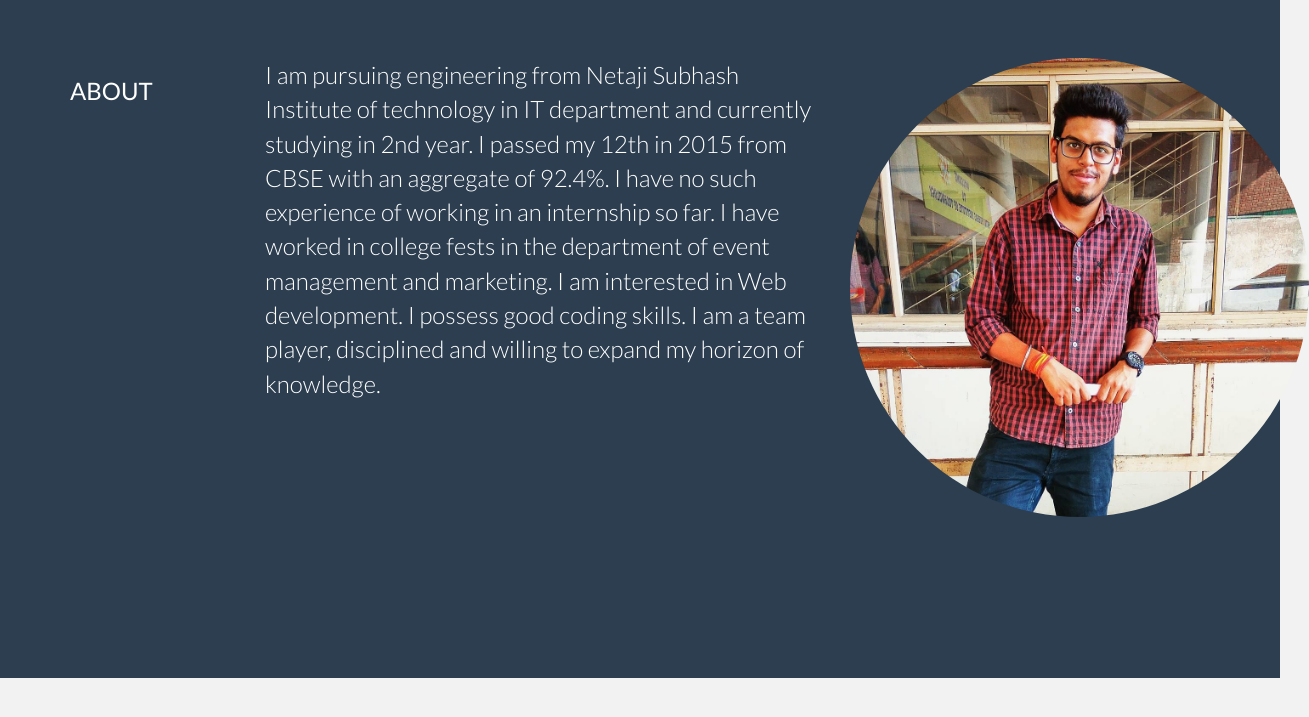
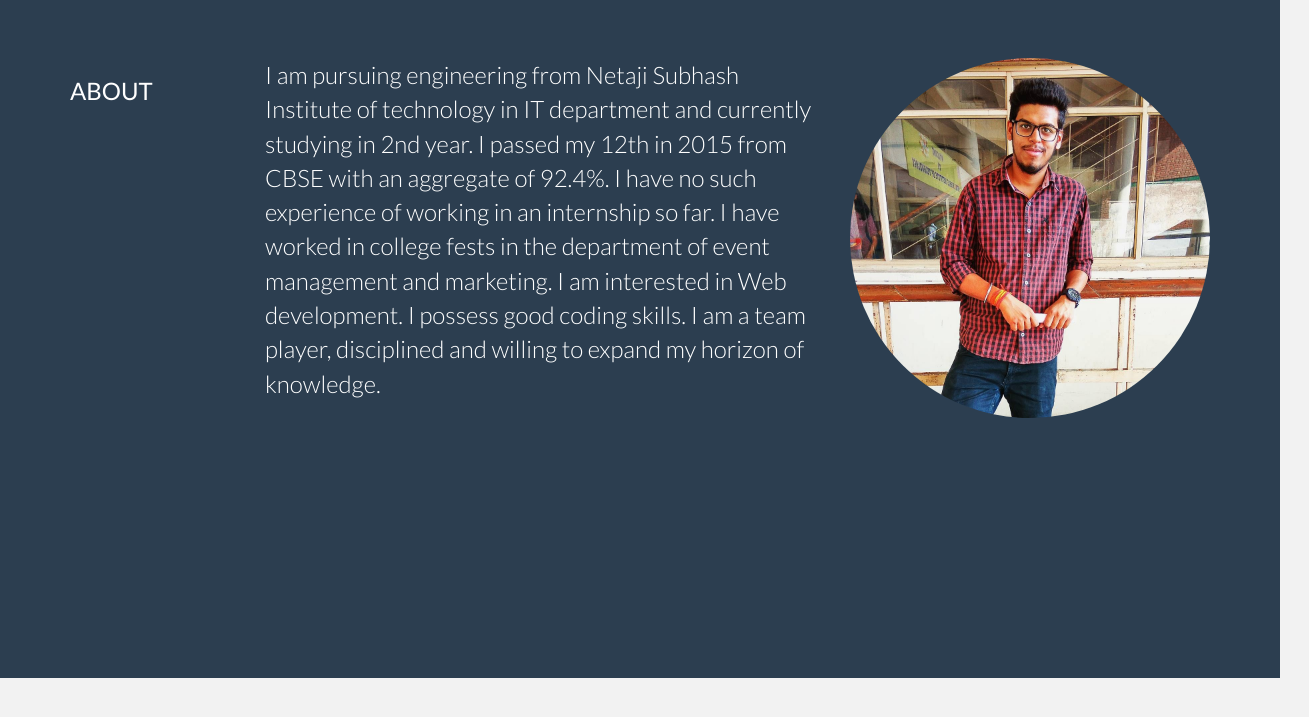
Before and after one commit to varunsahil10/varunsahil10.github.io, a plain HTML site: page index.html in a window 1280 px wide. Shown: the part 682-1399 px from the top of the page, 1309 px wide, since content can reach past the window. Drawn offline with nearby package versions, Linux system fonts and the light colour scheme.

Commit message:
Update index.html

```diff
--- a/index.html
+++ b/index.html
@@ -65,8 +65,8 @@
 				<div class="col-lg-6">
 					<p><font size="+2">I am pursuing engineering from Netaji Subhash Institute of technology in IT department and currently studying in 2nd year. I passed my 12th in 2015 from CBSE with an aggregate of 92.4%. I have no such experience of working in an internship so far. I have worked in college fests in the department of event management and marketing. I am interested in Web development. I possess good coding skills. I am a team player, disciplined and willing to expand my horizon of knowledge.</font></p>
 				</div>
-				<div class="col-lg-3">
-					<img src="profile.jpg" class="img-circle" style="width: 175%; height: 175%">
+				<div class="col-lg-4">
+					<img src="profile.jpg" class="img-circle img-responsive" style="width: 175%; height: 175%">
 				</div>
 
 			</div>
```
